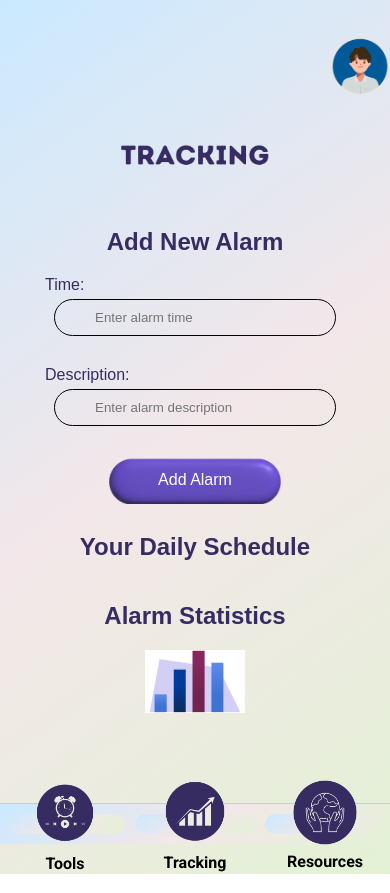
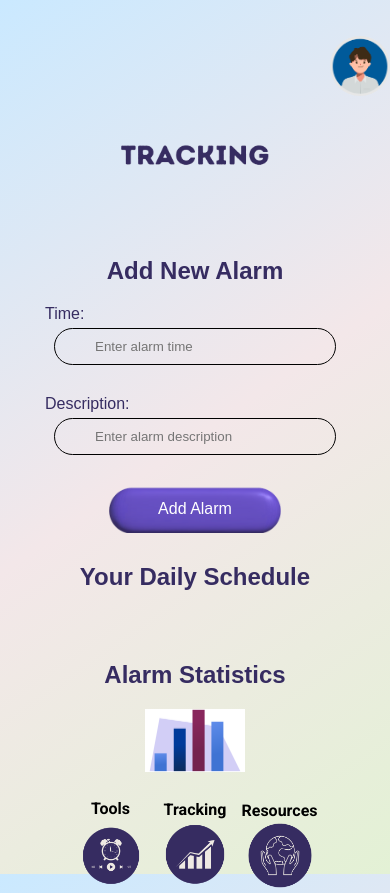
Before and after one commit to sambel2/CS422_DreamTeam, a React (Create React App) app in the folder dream-team/: page /tracking in a window 390 px wide. Built offline with nearby package versions, Linux system fonts and the light colour scheme.

Commit message:
update 6

```diff
--- a/dream-team/src/pages/ResourcesPage.js
+++ b/dream-team/src/pages/ResourcesPage.js
@@ -51,6 +51,7 @@ const ResourcesPage = () => {
 
         </main>
         <p></p>
+        <p></p>
         <BottomNav /> {/*for the navigation buttons */}
     </div>
   );
--- a/dream-team/src/pages/SettingsPage.js
+++ b/dream-team/src/pages/SettingsPage.js
@@ -27,7 +27,8 @@ const YourComponent = () => {
     <div className="settings-box">Terms & Conditions</div>
     <div className="settings-box">Privacy Policy</div>
     <div className="settings-box">Log out</div>
-    <pr></pr>
+    <p></p>
+    <p></p>
     <BottomNav/>
     </div>
   );
--- a/dream-team/src/pages/ToolsPage.js
+++ b/dream-team/src/pages/ToolsPage.js
@@ -76,7 +76,8 @@ const ToolsPage = () => {
         </div>
         <img src={MeditationIcon} alt="Meditate" className="box-icon"/>
       </div>
-
+      <p></p>
+      <p></p>
       <BottomNav/>
     </div>
 
--- a/dream-team/src/pages/TrackingPage.js
+++ b/dream-team/src/pages/TrackingPage.js
@@ -38,7 +38,7 @@ const TrackingPage = () => {
                     <img src={graphImage} alt="Graph" className ="graph"/>
                 </section>
             </main>
-
+            <p></p>
             <BottomNav /> {/* for the navigation buttons */}
         </div>
     );
--- a/dream-team/src/styling/BottomNav.css
+++ b/dream-team/src/styling/BottomNav.css
@@ -28,11 +28,15 @@
 
 .bottom-nav img {
     width: 80px;
-    height: auto; /* Maintain aspect ratio */
-
+    height: auto; /*maintain aspect ratio */
+    transition: transform 0.3s ease; /*icon also animates with the button */
 }
 
 
+.bottom-nav a:hover {
+    transform: translateY(-5px); /* Moves the button up slightly */
+    background-color: rgba(232, 61, 61, 0.2); /* Adds a slight white overlay */
+}
 
 .bottom-nav span {
     font-family: 'Roboto', sans-serif;
@@ -40,23 +44,35 @@
     color: black;
     text-align: center;
     margin-top: 4px; /* Space above the text for separation */
-    background: transparent;
+
 }
 
 
 @media (max-width: 768px) {
     .bottom-nav {
-        padding: 0px 0;  /* Less padding on mobile */
+        padding: 0px 10;  /* Less padding on mobile */
         margin-top: 0px;
         margin-bottom: 0px;
     }
 
-    .bottom-nav a {
+    .bottom-nav a::before {
+        content: '';
+        position: absolute;
+        top: 50%;
+        left: 50%;
+        width: 120%; /* Larger than the button to cover entire area on click */
+        height: 120%;
+        background-color: rgba(151, 98, 191, 0.468); /* Semi-transparent blue ripple */
+        transform: translate(-50%, -50%) scale(0);
+        border-radius: 50%;
+        transition: transform 0.5s ease-out, opacity 0.3s ease;
+        z-index: 0;
+    }
 
-        flex-direction: column; /* Icons above the text */
-        padding: 0px;  /* Slightly larger padding for easier touch */
-        margin: 0 0px; /* More space between buttons */
-        background: linear-gradient(145deg, #cae9ff, #f3e7e9, #e3f1d5);
+
+    .bottom-nav a:active::before {
+        transform: translate(-50%, -50%) scale(1); /* Scale up to beyond the button size */
+        opacity: 0; /* Fade out the ripple effect */
     }
 
     .bottom-nav img {
@@ -69,4 +85,5 @@
     .bottom-nav span {
         font-size: 16px; /* Smaller text to fit the compact layout */
     }
+
 }
--- a/dream-team/src/styling/SettingsPage.css
+++ b/dream-team/src/styling/SettingsPage.css
@@ -19,9 +19,9 @@
 
 .left-icons img,
 .right-icons img {
-  width: 50px; /* Set a specific width */
-  height: auto; /* Set a specific height to maintain aspect ratio */
-  object-fit: cover; /* This will ensure the images cover the space without distortion */
+  width: 50px;
+  height: auto;
+  object-fit: cover;
 }
 
 .settings-container {
@@ -51,34 +51,15 @@
   }
 
 .settings-container img { /* Title Image */
-  max-width: 300px; /* Adjusted for more appropriate sizing */
-  width: 80%; /* Responsive width */
+  max-width: 300px;
+  width: 80%;
   height: auto;
   margin-bottom: 20px; /* Ensure space below the title */
 }
-
 .bottom-nav {
-  display: flex;
-  justify-content: center;
-  background-color: #f8f8f8;
-  border-top: 1px solid #ccc;
-  width: 100%;
-  padding: 10px 0;
-  margin-top: 0px; /* Adjust this value as needed to push down the nav */
+  width: 65%;
+  height: auto;
 }
-
-.bottom-nav a {
-  padding: 10px 20px;
-  margin: 0 5px;
-  border-radius: 20px;
-  text-decoration: none;
-
-  display: flex;
-  justify-content: center;
-  align-items: center;
-}
-
-
 
 @media (max-width: 768px) {
   .left-icons img,
@@ -92,15 +73,11 @@
   }
 
   .settings-container img { /* Adjust title image for smaller screens */
-    width: 100%; /* Full width on smaller screens */
-    max-width: none; /* Remove max-width restriction */
+    width: 100%;
+    max-width: none;
   }
+
   .bottom-nav {
-    display: flex;
-    justify-content: center;
-    border-top: 1px solid #ccc;
-    width: 100%;
-    padding: 10px 0;
-    margin-top: 50px; /* Adjust this value as needed to push down the nav */
+    width: 65%;
   }
 }
```
